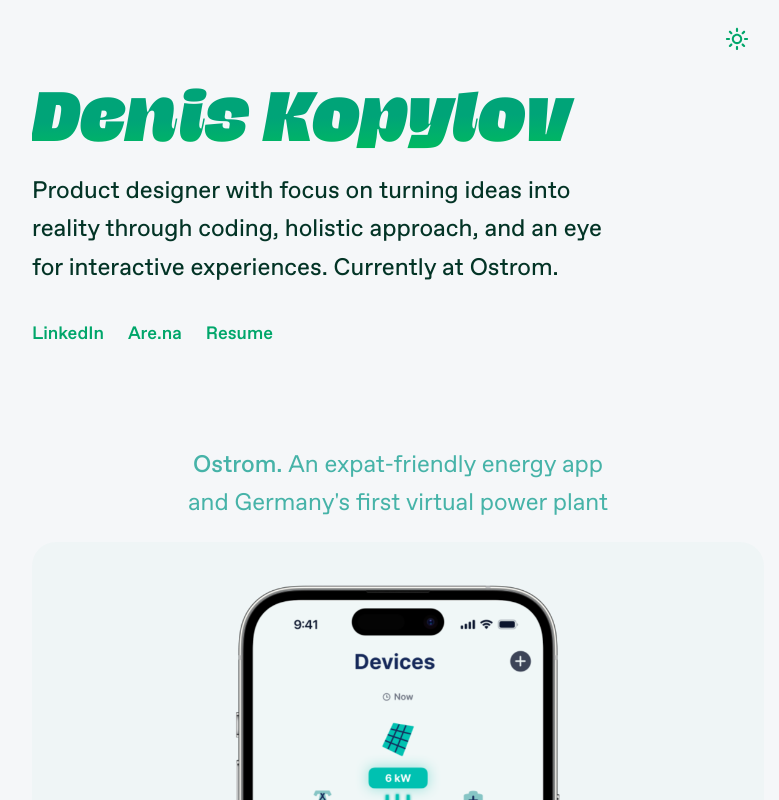
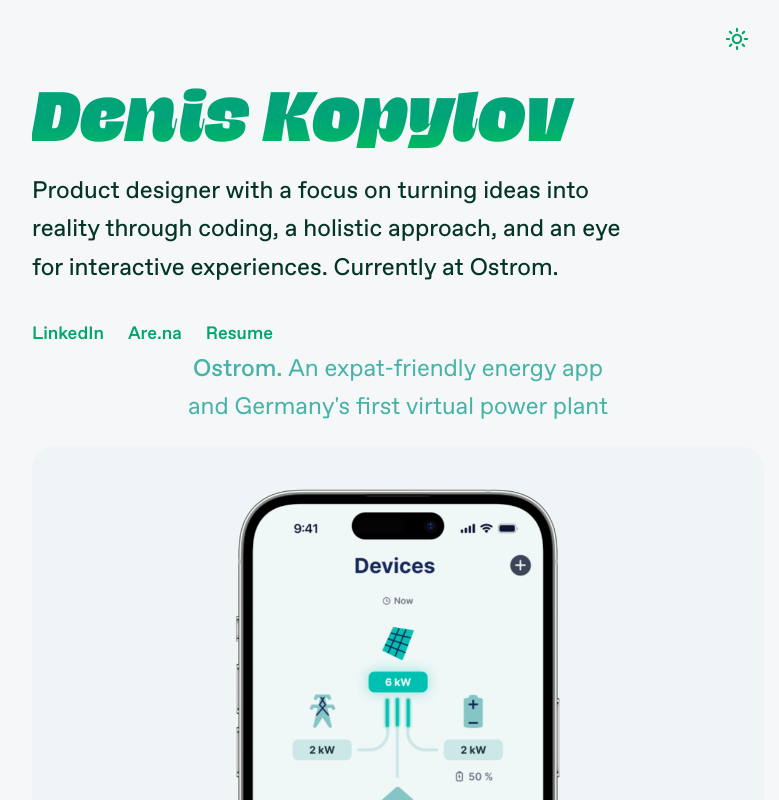
Before and after one commit to kplv/portfolio, a Next.js app: page / in a window 1280 px wide. Shown: the top 800 px of the page, without its empty margins (242-1021 px from the left). Built offline with nearby package versions, Linux system fonts and the light colour scheme.

Commit message:
fix: copy update

```diff
--- a/src/components/home-client/home-client.tsx
+++ b/src/components/home-client/home-client.tsx
@@ -131,7 +131,7 @@
             <motion.div variants={BLUR_ITEM}>
               <IntroText
                 header="Denis Kopylov"
-                text="Product designer with focus on turning ideas into reality through coding, holistic approach, and an eye for interactive experiences. Currently at Ostrom."
+                text="Product designer with a focus on turning ideas into reality through coding, a holistic approach, and an eye for interactive experiences. Currently at Ostrom."
               />
             </motion.div>
             <motion.div variants={BLUR_ITEM}>
--- a/src/components/social-link-list/social-link-list.module.css
+++ b/src/components/social-link-list/social-link-list.module.css
@@ -6,7 +6,7 @@
   align-self: flex-start;
   width: fit-content;
   gap: 24px;
-  padding-bottom: 96px;
+  padding-bottom: 96image.pngpx;
 }
 
 @media screen and (max-width: 428px) {
```
